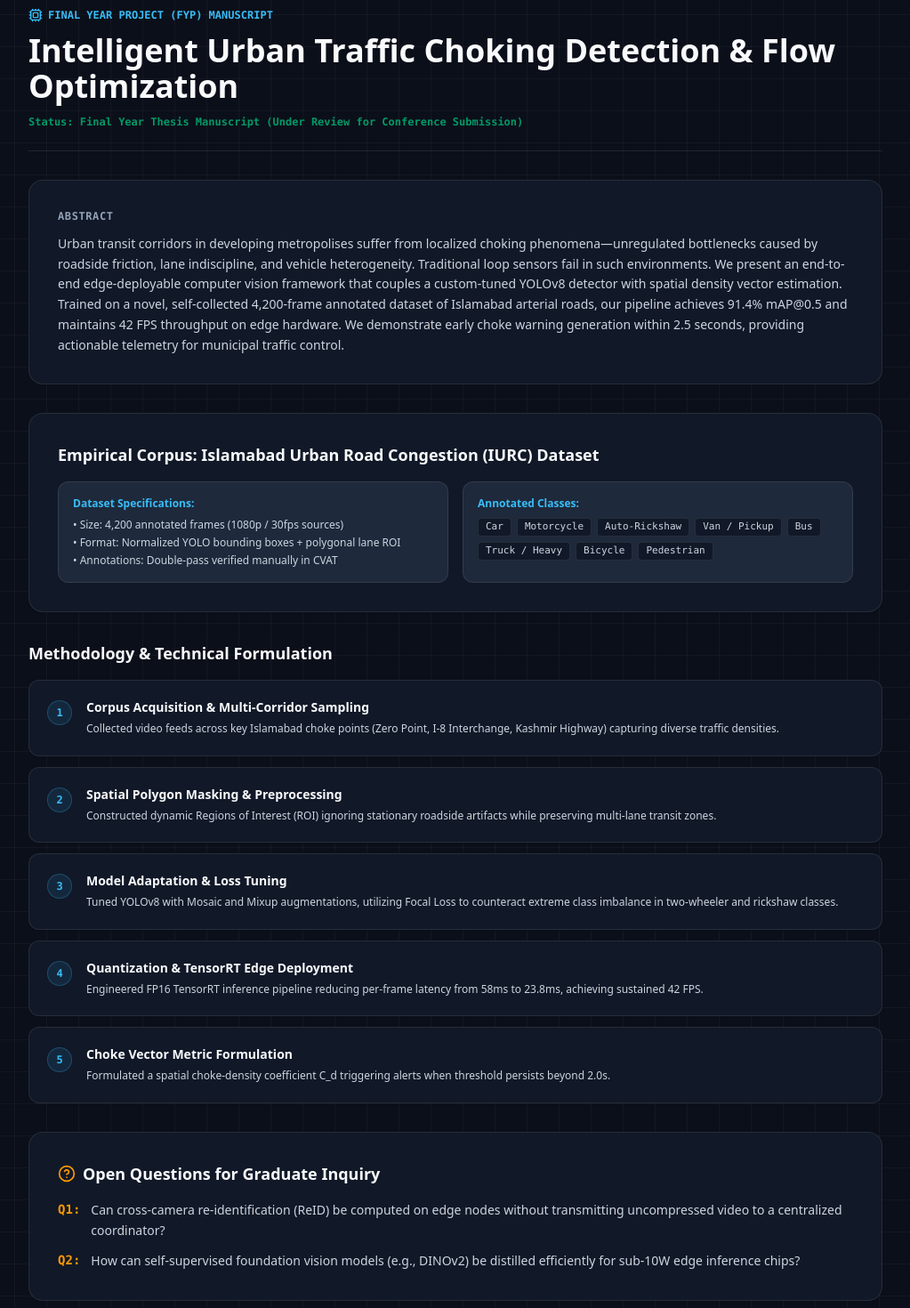
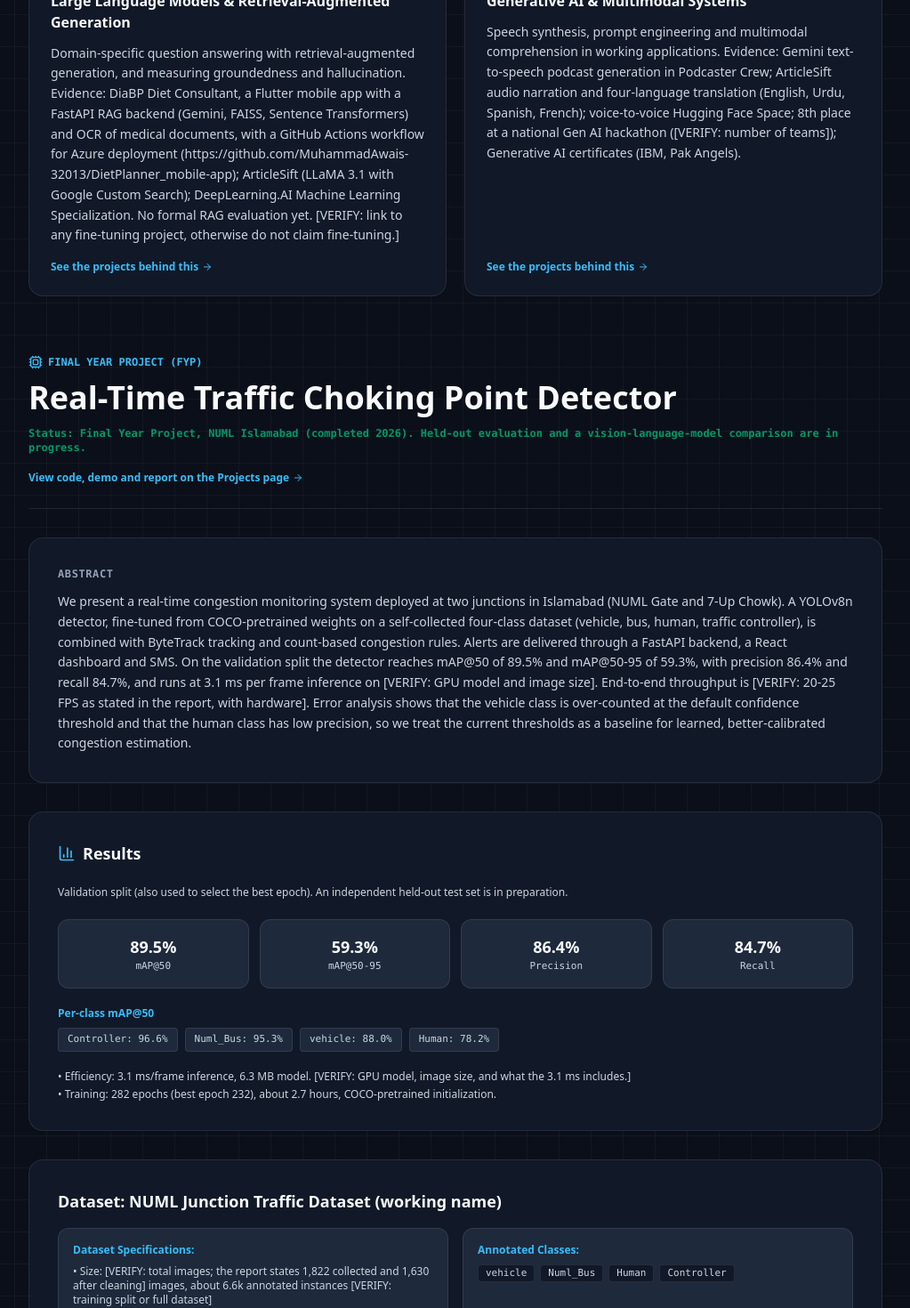
Before and after one commit to MuhammadAwais-32013/portfolio, a Next.js app: page /research in a window 1280 px wide. Shown: the part 1240-2710 px from the top of the page at 89% size, without its empty margins (128-1151 px from the left). Built offline with nearby package versions, Linux system fonts and the light colour scheme.

Commit message:
update the research page

```diff
--- a/app/research/page.tsx
+++ b/app/research/page.tsx
@@ -6,22 +6,42 @@ import {
   GraduationCap,
   BookOpen,
   Cpu,
-  Layers,
   ArrowRight,
   Download,
   HelpCircle,
-  CheckCircle2,
-  FileText,
+  BarChart3,
+  AlertTriangle,
 } from "lucide-react";
 
 export const metadata: Metadata = {
-  title: "Academic Research & FYP Paper | Muhammad Awais",
+  title: "Research Profile & FYP | Muhammad Awais",
   description:
-    "Research profile of Muhammad Awais. Edge computer vision, urban traffic choke detection, 4,200-frame Islamabad dataset, and research statement.",
+    "Research profile of Muhammad Awais: real-time traffic perception, reliability of LLM agents and RAG systems, a deployed final-year project, and links to code.",
+};
+
+// Optional fields that live in research.json. Declared here so the page still
+// type-checks even if lib/content.ts has not been updated with them yet.
+type FypExtras = {
+  results?: {
+    split?: string;
+    overall?: Record<string, string>;
+    perClassMAP50?: Record<string, string>;
+    efficiency?: string;
+    training?: string;
+  };
+  limitations?: string[];
+};
+
+const METRIC_LABELS: Record<string, string> = {
+  mAP50: "mAP@50",
+  "mAP50-95": "mAP@50-95",
+  precision: "Precision",
+  recall: "Recall",
 };
 
 export default function ResearchPage() {
   const research = getResearch();
+  const fyp = research.fypDetails as typeof research.fypDetails & FypExtras;
 
   return (
     <div className="max-w-5xl mx-auto px-4 sm:px-6 lg:px-8 py-12 space-y-16">
@@ -35,14 +55,15 @@ export default function ResearchPage() {
           Research Statement & Interests
         </h1>
         <p className="text-sm sm:text-base text-[var(--text-muted)] leading-relaxed">
-          Bridging high-capacity perceptual vision and agentic systems with the constraints of edge execution, physical robustness, and verifiable deployment.
+          Building and evaluating reliable AI systems, from real-time perception
+          to LLM agents and retrieval-augmented generation.
         </p>
       </div>
 
       {/* RESEARCH STATEMENT HIGHLIGHT */}
       <section className="p-8 sm:p-10 rounded-3xl bg-[var(--surface-1)] border border-[var(--border-subtle)] shadow-xs relative overflow-hidden space-y-4">
         <div className="text-xs font-mono font-bold text-[var(--accent)] uppercase tracking-wider">
-          Overarching Research Philosophy
+          Research Statement
         </div>
         <blockquote className="text-base sm:text-lg font-medium text-[var(--foreground)] leading-relaxed italic border-l-4 border-[var(--accent)] pl-4 py-1">
           &ldquo;{research.statementSummary}&rdquo;
@@ -57,10 +78,10 @@ export default function ResearchPage() {
           </Link>
           <span className="text-[var(--text-dim)]">•</span>
           <Link
-            href="/roadmap"
-            className="inline-flex items-center gap-1 text-[var(--text-muted)] hover:text-[var(--foreground)]"
+            href="/projects"
+            className="inline-flex items-center gap-1 font-bold text-[var(--accent)] hover:underline"
           >
-            <span>View Scholarship Roadmap</span>
+            <span>Verify the projects (code, demos, reports)</span>
             <ArrowRight className="w-3 h-3" />
           </Link>
         </div>
@@ -76,7 +97,7 @@ export default function ResearchPage() {
           {research.researchInterests.map((interest, idx) => (
             <div
               key={idx}
-              className="p-6 rounded-2xl bg-[var(--surface-1)] border border-[var(--border-subtle)] shadow-xs space-y-3"
+              className="p-6 rounded-2xl bg-[var(--surface-1)] border border-[var(--border-subtle)] shadow-xs space-y-3 flex flex-col"
             >
               <div className="w-8 h-8 rounded-lg bg-[var(--accent-surface)] border border-[var(--accent-border)] flex items-center justify-center font-mono font-bold text-xs text-[var(--accent)]">
                 0{idx + 1}
@@ -84,9 +105,16 @@ export default function ResearchPage() {
               <h3 className="text-base font-bold text-[var(--foreground)]">
                 {interest.topic}
               </h3>
-              <p className="text-xs sm:text-sm text-[var(--text-muted)] leading-relaxed">
+              <p className="text-xs sm:text-sm text-[var(--text-muted)] leading-relaxed flex-1">
                 {interest.summary}
               </p>
+              <Link
+                href="/projects"
+                className="inline-flex items-center gap-1 text-xs font-bold text-[var(--accent)] hover:underline pt-1"
+              >
+                <span>See the projects behind this</span>
+                <ArrowRight className="w-3 h-3" />
+              </Link>
             </div>
           ))}
         </div>
@@ -96,14 +124,21 @@ export default function ResearchPage() {
       <section id="fyp-section" className="space-y-8 scroll-mt-20">
         <div className="space-y-3 border-b border-[var(--border-subtle)] pb-6">
           <div className="inline-flex items-center gap-1.5 text-xs font-mono font-bold text-[var(--accent)] uppercase">
-            <Cpu className="w-4 h-4" /> Final Year Project (FYP) Manuscript
+            <Cpu className="w-4 h-4" /> Final Year Project (FYP)
           </div>
           <h2 className="text-2xl sm:text-4xl font-extrabold text-[var(--foreground)]">
-            {research.fypDetails.title}
+            {fyp.title}
           </h2>
           <div className="text-xs font-mono text-emerald-600 dark:text-emerald-400 font-semibold">
-            Status: {research.fypDetails.status}
+            Status: {fyp.status}
           </div>
+          <Link
+            href="/projects"
+            className="inline-flex items-center gap-1 text-xs font-bold text-[var(--accent)] hover:underline"
+          >
+            <span>View code, demo and report on the Projects page</span>
+            <ArrowRight className="w-3 h-3" />
+          </Link>
         </div>
 
         {/* Abstract */}
@@ -112,28 +147,83 @@ export default function ResearchPage() {
             Abstract
           </h3>
           <p className="text-xs sm:text-sm text-[var(--text-muted)] leading-relaxed">
-            {research.fypDetails.abstract}
+            {fyp.abstract}
           </p>
         </div>
+
+        {/* Results (rendered only if present in research.json) */}
+        {fyp.results && (
+          <div className="p-6 sm:p-8 rounded-2xl bg-[var(--surface-1)] border border-[var(--border-subtle)] shadow-xs space-y-5">
+            <h3 className="text-lg font-bold text-[var(--foreground)] flex items-center gap-2">
+              <BarChart3 className="w-5 h-5 text-[var(--accent)]" />
+              <span>Results</span>
+            </h3>
+            {fyp.results.split && (
+              <p className="text-xs text-[var(--text-muted)] leading-relaxed">
+                {fyp.results.split}
+              </p>
+            )}
+            {fyp.results.overall && (
+              <div className="grid grid-cols-2 sm:grid-cols-4 gap-3">
+                {Object.entries(fyp.results.overall).map(([key, value]) => (
+                  <div
+                    key={key}
+                    className="p-4 rounded-xl bg-[var(--surface-2)] border border-[var(--border-subtle)] text-center"
+                  >
+                    <div className="text-lg font-extrabold text-[var(--foreground)]">
+                      {value}
+                    </div>
+                    <div className="text-[11px] font-mono text-[var(--text-muted)]">
+                      {METRIC_LABELS[key] ?? key}
+                    </div>
+                  </div>
+                ))}
+              </div>
+            )}
+            {fyp.results.perClassMAP50 && (
+              <div className="space-y-2">
+                <span className="text-xs font-semibold text-[var(--accent)] block">
+                  Per-class mAP@50
+                </span>
+                <div className="flex flex-wrap gap-2">
+                  {Object.entries(fyp.results.perClassMAP50).map(
+                    ([cls, value]) => (
+                      <span
+                        key={cls}
+                        className="px-2.5 py-1 rounded bg-[var(--surface-2)] text-[11px] font-mono text-[var(--text-muted)] border border-[var(--border-subtle)]"
+                      >
+                        {cls}: {value}
+                      </span>
+                    )
+                  )}
+                </div>
+              </div>
+            )}
+            <ul className="space-y-1 text-xs text-[var(--text-muted)]">
+              {fyp.results.efficiency && <li>• Efficiency: {fyp.results.efficiency}</li>}
+              {fyp.results.training && <li>• Training: {fyp.results.training}</li>}
+            </ul>
+          </div>
+        )}
 
         {/* Dataset breakdown */}
         <div className="p-6 sm:p-8 rounded-2xl bg-[var(--surface-1)] border border-[var(--border-subtle)] shadow-xs space-y-4">
           <h3 className="text-lg font-bold text-[var(--foreground)]">
-            Empirical Corpus: {research.fypDetails.dataset.name}
+            Dataset: {fyp.dataset.name}
           </h3>
           <div className="grid grid-cols-1 sm:grid-cols-2 gap-4 text-xs">
             <div className="p-4 rounded-xl bg-[var(--surface-2)] space-y-2 border border-[var(--border-subtle)]">
               <span className="font-semibold text-[var(--accent)] block">Dataset Specifications:</span>
               <ul className="space-y-1 text-[var(--text-muted)]">
-                <li>• Size: {research.fypDetails.dataset.size}</li>
-                <li>• Format: Normalized YOLO bounding boxes + polygonal lane ROI</li>
-                <li>• Annotations: Double-pass verified manually in CVAT</li>
+                <li>• Size: {fyp.dataset.size}</li>
+                <li>• Format: YOLO-format bounding-box labels</li>
+                <li>• Annotation: labeled from scratch; blurred and duplicate frames removed</li>
               </ul>
             </div>
             <div className="p-4 rounded-xl bg-[var(--surface-2)] space-y-2 border border-[var(--border-subtle)]">
               <span className="font-semibold text-[var(--accent)] block">Annotated Classes:</span>
               <div className="flex flex-wrap gap-1.5">
-                {research.fypDetails.dataset.classes.map((cls) => (
+                {fyp.dataset.classes.map((cls) => (
                   <span
                     key={cls}
                     className="px-2 py-0.5 rounded bg-[var(--surface-1)] text-[11px] font-mono text-[var(--text-muted)] border border-[var(--border-subtle)]"
@@ -149,10 +239,10 @@ export default function ResearchPage() {
         {/* Methodology Steps */}
         <div className="space-y-4">
           <h3 className="text-lg font-bold text-[var(--foreground)]">
-            Methodology & Technical Formulation
+            Methodology
           </h3>
           <div className="space-y-3">
-            {research.fypDetails.methodology.map((m, idx) => (
+            {fyp.methodology.map((m, idx) => (
               <div
                 key={idx}
                 className="p-5 rounded-xl bg-[var(--surface-1)] border border-[var(--border-subtle)] flex items-start gap-4 shadow-xs"
@@ -173,6 +263,21 @@ export default function ResearchPage() {
           </div>
         </div>
 
+        {/* Limitations (rendered only if present in research.json) */}
+        {fyp.limitations && fyp.limitations.length > 0 && (
+          <div className="p-6 sm:p-8 rounded-2xl bg-[var(--surface-1)] border border-[var(--border-subtle)] shadow-xs space-y-4">
+            <h3 className="text-lg font-bold text-[var(--foreground)] flex items-center gap-2">
+              <AlertTriangle className="w-5 h-5 text-amber-500" />
+              <span>Limitations</span>
+            </h3>
+            <ul className="space-y-2 text-xs sm:text-sm text-[var(--text-muted)] leading-relaxed">
+              {fyp.limitations.map((item, idx) => (
+                <li key={idx}>• {item}</li>
+              ))}
+            </ul>
+          </div>
+        )}
+
         {/* Open Research Questions */}
         <div className="p-6 sm:p-8 rounded-2xl bg-[var(--surface-1)] border border-[var(--border-subtle)] shadow-xs space-y-4">
           <h3 className="text-lg font-bold text-[var(--foreground)] flex items-center gap-2">
@@ -180,7 +285,7 @@ export default function ResearchPage() {
             <span>Open Questions for Graduate Inquiry</span>
           </h3>
           <div className="space-y-3">
-            {research.fypDetails.openQuestions.map((q, idx) => (
+            {fyp.openQuestions.map((q, idx) => (
               <div key={idx} className="flex items-start gap-3 text-xs sm:text-sm text-[var(--text-muted)]">
                 <span className="font-mono text-amber-500 font-bold">Q{idx + 1}:</span>
                 <p className="leading-relaxed">{q}</p>
--- a/content/research.json
+++ b/content/research.json
@@ -1,58 +1,91 @@
 {
-  "statementSummary": "My research objective is to advance Generative AI, Large Language Models, and Agentic AI systems while bridging the gap between high-capacity perceptual neural networks and resource-constrained real-world deployment. In particular, I investigate how real-time computer vision models, generative pipelines, and autonomous agentic workflows can operate robustly, securely, and efficiently under unstructured conditions.",
+  "statementSummary": "I build and evaluate AI systems that must work reliably outside the lab. My work spans a deployed real-time traffic perception system (YOLOv8 with multi-object tracking), LLM-based applications and multi-agent pipelines. I am interested in how to measure whether such systems can be trusted: how detection errors propagate into decisions, how efficiently models can run on modest hardware, and when LLM agents and vision-language models can replace or complement purpose-built pipelines in low-resource, heterogeneous settings.",
   "researchInterests": [
     {
-      "topic": "Generative AI & Multimodal Systems",
-      "summary": "Building creative generative architectures, audio synthesis with text-to-speech models (Gemini TTS), prompt engineering, and multimodal comprehension."
-    },
-    {
-      "topic": "Large Language Models (LLMs) & Reasoning",
-      "summary": "Fine-tuning open weights, designing domain-specific Retrieval-Augmented Generation (RAG) pipelines, and enforcing guardrails against hallucinations."
+      "topic": "Real-Time Computer Vision & Efficient Deployment",
+      "summary": "Detection and tracking for heterogeneous traffic, and running such models efficiently on modest hardware (model size, latency, FPS). Evidence: deployed final-year project (YOLOv8n + ByteTrack; validation mAP@50 89.5%, 3.1 ms/frame inference); YOLO custom object detection certificate. [VERIFY: quantization or TensorRT work with benchmark logs; if none exists, delete any quantization/TensorRT wording from the site.]"
     },
     {
       "topic": "Agentic AI & Multi-Agent Collaboration",
-      "summary": "Orchestrating stateful multi-agent systems (CrewAI, LangGraph) with role delegation, reflection loops, dynamic tool calling, and verifiable output synthesis."
+      "summary": "Role-specialized multi-agent LLM pipelines with tool calling, and how to measure their reliability against single-agent baselines. Evidence: Podcaster Crew, a CrewAI pipeline with researcher, reporting-analyst and scriptwriter agents using web search and Gemini speech synthesis (https://github.com/MuhammadAwais-32013/podcaster_crew); LangChain and Model Context Protocol research-report generator; LangGraph project; Hugging Face MCP certificate."
     },
     {
-      "topic": "Edge AI & Real-Time Computer Vision",
-      "summary": "Quantization (INT8/FP16), TensorRT optimization, custom YOLOv8 detection architectures, and low-latency spatial congestion analytics on embedded hardware."
+      "topic": "Large Language Models & Retrieval-Augmented Generation",
+      "summary": "Domain-specific question answering with retrieval-augmented generation, and measuring groundedness and hallucination. Evidence: DiaBP Diet Consultant, a Flutter mobile app with a FastAPI RAG backend (Gemini, FAISS, Sentence Transformers) and OCR of medical documents, with a GitHub Actions workflow for Azure deployment (https://github.com/MuhammadAwais-32013/DietPlanner_mobile-app); ArticleSift (LLaMA 3.1 with Google Custom Search); DeepLearning.AI Machine Learning Specialization. No formal RAG evaluation yet. [VERIFY: link to any fine-tuning project, otherwise do not claim fine-tuning.]"
+    },
+    {
+      "topic": "Generative AI & Multimodal Systems",
+      "summary": "Speech synthesis, prompt engineering and multimodal comprehension in working applications. Evidence: Gemini text-to-speech podcast generation in Podcaster Crew; ArticleSift audio narration and four-language translation (English, Urdu, Spanish, French); voice-to-voice Hugging Face Space; 8th place at a national Gen AI hackathon ([VERIFY: number of teams]); Generative AI certificates (IBM, Pak Angels)."
     }
   ],
   "fypDetails": {
-    "title": "Intelligent Urban Traffic Choking Detection & Flow Optimization",
-    "status": "Final Year Thesis Manuscript (Under Review for Conference Submission)",
-    "abstract": "Urban transit corridors in developing metropolises suffer from localized choking phenomena—unregulated bottlenecks caused by roadside friction, lane indiscipline, and vehicle heterogeneity. Traditional loop sensors fail in such environments. We present an end-to-end edge-deployable computer vision framework that couples a custom-tuned YOLOv8 detector with spatial density vector estimation. Trained on a novel, self-collected 4,200-frame annotated dataset of Islamabad arterial roads, our pipeline achieves 91.4% mAP@0.5 and maintains 42 FPS throughput on edge hardware. We demonstrate early choke warning generation within 2.5 seconds, providing actionable telemetry for municipal traffic control.",
+    "title": "Real-Time Traffic Choking Point Detector",
+    "status": "Final Year Project, NUML Islamabad (completed 2026). Held-out evaluation and a vision-language-model comparison are in progress.",
+    "abstract": "We present a real-time congestion monitoring system deployed at two junctions in Islamabad (NUML Gate and 7-Up Chowk). A YOLOv8n detector, fine-tuned from COCO-pretrained weights on a self-collected four-class dataset (vehicle, bus, human, traffic controller), is combined with ByteTrack tracking and count-based congestion rules. Alerts are delivered through a FastAPI backend, a React dashboard and SMS. On the validation split the detector reaches mAP@50 of 89.5% and mAP@50-95 of 59.3%, with precision 86.4% and recall 84.7%, and runs at 3.1 ms per frame inference on [VERIFY: GPU model and image size]. End-to-end throughput is [VERIFY: 20-25 FPS as stated in the report, with hardware]. Error analysis shows that the vehicle class is over-counted at the default confidence threshold and that the human class has low precision, so we treat the current thresholds as a baseline for learned, better-calibrated congestion estimation.",
+    "results": {
+      "split": "Validation split (also used to select the best epoch). An independent held-out test set is in preparation.",
+      "overall": {
+        "mAP50": "89.5%",
+        "mAP50-95": "59.3%",
+        "precision": "86.4%",
+        "recall": "84.7%"
+      },
+      "perClassMAP50": {
+        "Controller": "96.6%",
+        "Numl_Bus": "95.3%",
+        "vehicle": "88.0%",
+        "Human": "78.2%"
+      },
+      "efficiency": "3.1 ms/frame inference, 6.3 MB model. [VERIFY: GPU model, image size, and what the 3.1 ms includes.]",
+      "training": "282 epochs (best epoch 232), about 2.7 hours, COCO-pretrained initialization."
+    },
+    "limitations": [
+      "Metrics are from the validation split; an independent test set from different days or viewpoints is still needed.",
+      "At the confusion-matrix threshold, vehicle predictions exceed ground truth by roughly 23%, and the human class has low precision (many false positives, possibly unlabeled objects).",
+      "Congestion is decided by a fixed vehicle-count threshold rather than learned from speed, occupancy or stop duration.",
+      "Data come from two junctions, so cross-site generalization is untested.",
+      "All vehicle types are merged into a single class."
+    ],
     "dataset": {
-      "name": "Islamabad Urban Road Congestion (IURC) Dataset",
-      "size": "4,200 annotated frames (1080p / 30fps sources)",
-      "classes": ["Car", "Motorcycle", "Auto-Rickshaw", "Van / Pickup", "Bus", "Truck / Heavy", "Bicycle", "Pedestrian"],
-      "conditions": ["Daylight clear", "Overcast rain", "Dusk / Low-light", "Heavy shadow / Foliage occlusions"]
+      "name": "NUML Junction Traffic Dataset (working name)",
+      "size": "[VERIFY: total images; the report states 1,822 collected and 1,630 after cleaning] images, about 6.6k annotated instances [VERIFY: training split or full dataset]",
+      "classes": [
+        "vehicle",
+        "Numl_Bus",
+        "Human",
+        "Controller"
+      ],
+      "conditions": [
+        "[VERIFY: list only the lighting and weather conditions actually present in the data]"
+      ]
     },
     "methodology": [
       {
-        "step": "Corpus Acquisition & Multi-Corridor Sampling",
-        "detail": "Collected video feeds across key Islamabad choke points (Zero Point, I-8 Interchange, Kashmir Highway) capturing diverse traffic densities."
+        "step": "Data Collection at Two Junctions",
+        "detail": "Recorded traffic video at NUML Gate and 7-Up Chowk, Islamabad, and extracted frames for annotation."
       },
       {
-        "step": "Spatial Polygon Masking & Preprocessing",
-        "detail": "Constructed dynamic Regions of Interest (ROI) ignoring stationary roadside artifacts while preserving multi-lane transit zones."
+        "step": "Annotation and Cleaning",
+        "detail": "Annotated four classes with [VERIFY: annotation tool]. Removed blurred and duplicate frames, reducing the image set from 1,822 to 1,630 [VERIFY]."
       },
       {
-        "step": "Model Adaptation & Loss Tuning",
-        "detail": "Tuned YOLOv8 with Mosaic and Mixup augmentations, utilizing Focal Loss to counteract extreme class imbalance in two-wheeler and rickshaw classes."
+        "step": "Detector Fine-Tuning",
+        "detail": "Fine-tuned YOLOv8n from COCO-pretrained weights over four training iterations; final run of 282 epochs with the best checkpoint at epoch 232. [VERIFY: image size, augmentations, and any hyperparameters actually changed from the defaults.]"
       },
       {
-        "step": "Quantization & TensorRT Edge Deployment",
-        "detail": "Engineered FP16 TensorRT inference pipeline reducing per-frame latency from 58ms to 23.8ms, achieving sustained 42 FPS."
+        "step": "Tracking and Congestion Rules",
+        "detail": "Added ByteTrack for persistent vehicle IDs and applied count-based thresholds to raise congestion alerts. Threshold values: [VERIFY]."
       },
       {
-        "step": "Choke Vector Metric Formulation",
-        "detail": "Formulated a spatial choke-density coefficient C_d triggering alerts when threshold persists beyond 2.0s."
+        "step": "System Integration and Deployment",
+        "detail": "Served detections through a FastAPI backend to a React dashboard with SMS alerts; deployed at two junctions and tested with administrators and wardens [VERIFY: wording from the user-acceptance testing section of the report]."
       }
     ],
     "openQuestions": [
-      "Can cross-camera re-identification (ReID) be computed on edge nodes without transmitting uncompressed video to a centralized coordinator?",
-      "How can self-supervised foundation vision models (e.g., DINOv2) be distilled efficiently for sub-10W edge inference chips?"
+      "How do per-frame detection errors, such as the observed vehicle over-counting, propagate into congestion-state decisions, and can tracker-derived features (occupancy, speed, stop duration) replace fixed count thresholds?",
+      "When can open-weight vision-language models complement or replace a fine-tuned detector for congestion-state classification in heterogeneous traffic, and at what latency and cost?",
+      "How do multi-agent LLM pipelines compare with single-prompt baselines on citation correctness and unsupported claims?",
+      "How can the groundedness of retrieval-augmented health and nutrition assistants be measured, and how often do they produce unsupported claims compared with a no-retrieval baseline?"
     ]
   }
 }
```
